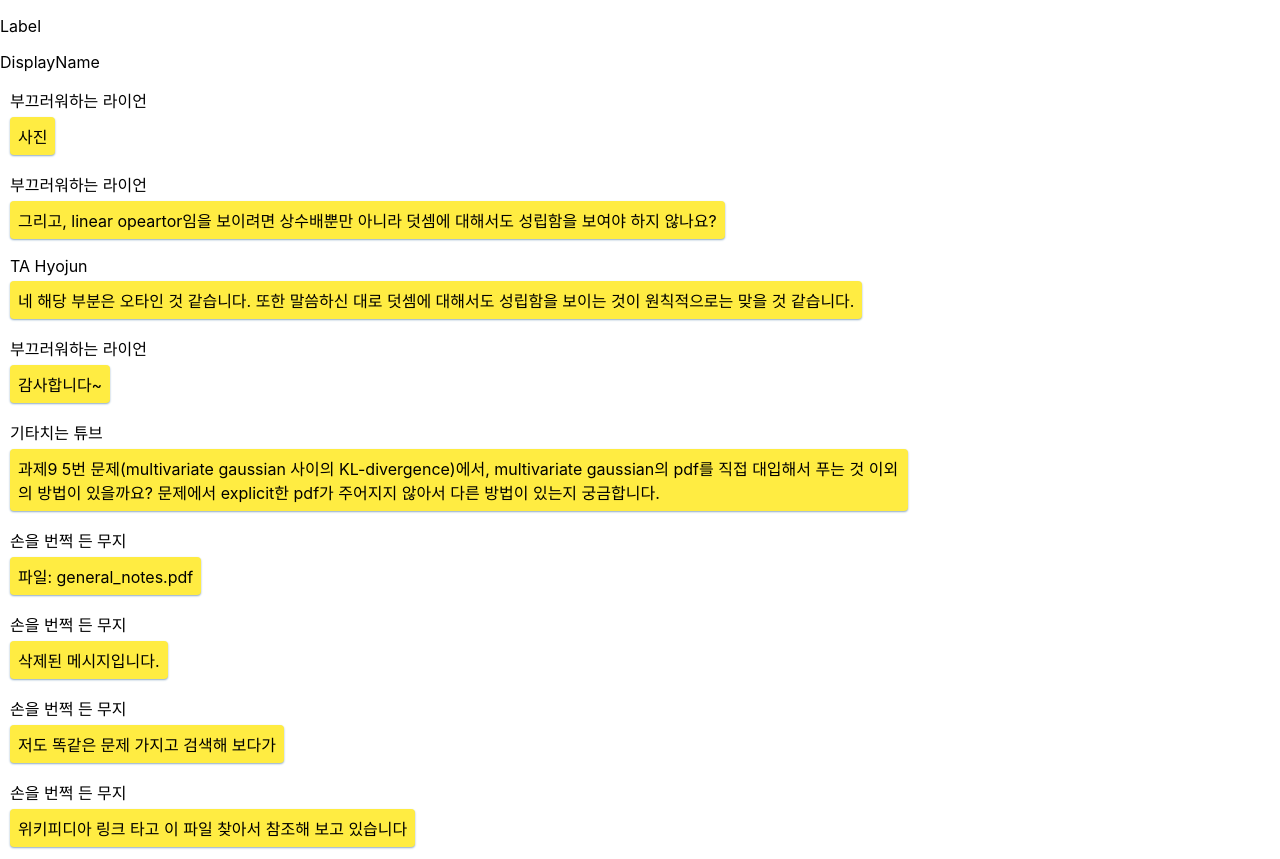
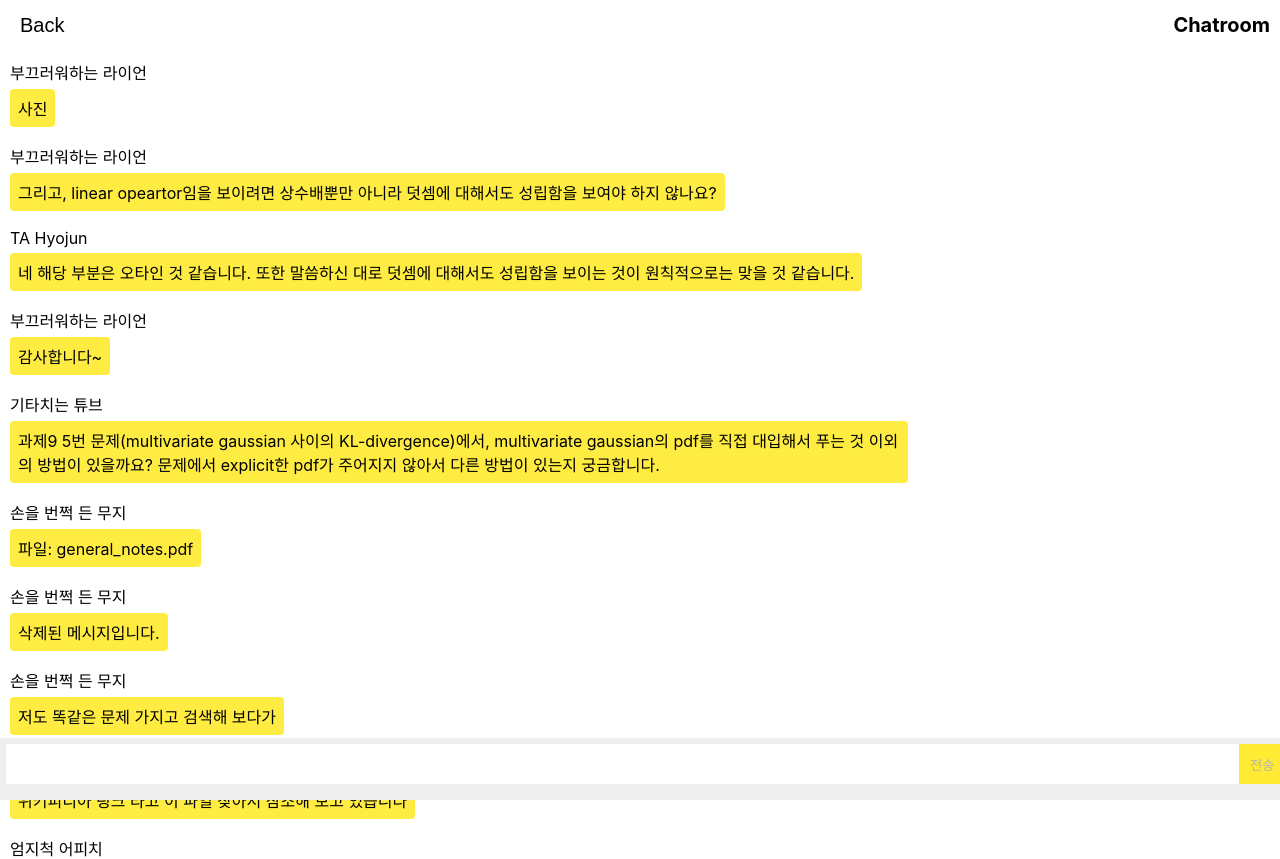
Before and after one commit to ZzeongB/Question-Answer-and-Connect, a React (Create React App) app: page / in a window 1280 px wide. Shown: the top 859 px of the page. Built offline with nearby package versions, Linux system fonts and the light colour scheme.

Commit message:
header, footer and details added

```diff
--- a/src/ChattingScreen.js
+++ b/src/ChattingScreen.js
@@ -1,15 +1,20 @@
 import "./App.css";
-import React, { useEffect, useState } from "react";
-import { useLocation, useNavigate } from "react-router-dom";
+import React from "react";
 
-import Chat from "./Chat";
+import Chat from "./components/Chat";
+import Header from "./components/ChatroomHeader";
+import Footer from "./components/ChatroomFooter";
 
 const ChattingScreen = () => {
   return (
-    <div>
-      <p className="testtext">{"Label"}</p>
-      <p className="testtext">{"DisplayName"}</p>
-      <Chat user={"user"} />
+    <div style={{ display: 'flex', flexDirection: 'column',}}>
+      <Header roomName={"Chatroom"} onBack={() => {}} />
+        <Chat user={"user"} style={{ flex: 1, overflow: 'auto' }}/>
+        <Footer
+          onChatSumbmit={() => {
+            console.log("Chat submitted");
+          }}
+        />
     </div>
   );
 };
--- a/src/Chat.js
+++ b/src/components/Chat.js
@@ -1,7 +1,18 @@
 import React, { useState, useEffect } from "react";
-import Papa from "papaparse";
-import csvjson from "./csvjson.json";
-import { SingleChat } from "./components/ChatBlock";
+import csvjson from "../csvjson.json";
+import { SingleChat } from "./ChatBlock";
+import styled from "styled-components";
+
+const Wrapper = styled.main`
+  position: relative;
+  top: 50px;
+  bottom: 65px;
+  left: 0px;
+  right: 0px;
+  overflow: auto;
+  width: 100%;
+  background-color: #ffffff;
+`;
 
 const Chat = ({ user }) => {
   const [messages, setMessages] = useState([]);
@@ -23,22 +34,14 @@ const Chat = ({ user }) => {
   };
 
   return (
-    <div className="chat-container">
+    <Wrapper>
       <div className="chat-messages">
-        {messages.slice(-20, -1).map((message, index) => { // Display only the last 20 messages
-          return    <SingleChat message={message} index={index}/>;
+        {messages.slice(-20, -1).map((message, index) => {
+          // Display only the last 20 messages
+          return <SingleChat message={message} index={index} />;
         })}
       </div>
-      <form className="chat-form" onSubmit={handleSubmit}>
-        <input
-          type="text"
-          value={newMessage}
-          onChange={handleInputChange}
-          placeholder="Type your message..."
-        />
-        <button type="submit">Send</button>
-      </form>
-    </div>
+    </Wrapper>
   );
 };
 
--- a/src/components/ChatBlock.js
+++ b/src/components/ChatBlock.js
@@ -7,7 +7,6 @@ const ChatWrapper = styled.div`
   padding: 7px 8px;
   border-radius: 4px;
   margin-bottom: 7px;
-  box-shadow: 0px 1px 2px 0px #8fabc7;
   max-width: 70%;
   word-wrap: break-word;
   white-space: pre-wrap;
@@ -20,7 +19,7 @@ const RightBlock = styled.div`
   margin-right: 10px;
 
   & ${ChatWrapper} {
-    background-color: #ffec42;
+    background-color: #ffffff;
     text-align: left;
   }
 `;
--- /dev/null
+++ b/src/components/ChatroomFooter.js
@@ -0,0 +1,95 @@
+import React, { useState } from 'react';
+import styled from 'styled-components';
+
+const Wrapper = styled.footer`
+  position: fixed;
+  bottom: 0px;
+  left: 0px;
+  right: 0px;
+  width: 100%;
+  min-height: 50px;
+  max-height: 200px;
+  overflow: auto;
+  padding: 6px;
+  z-index: 0;
+  background-color: #eeeeee;
+  & form {
+    position: relative;
+    display: flex;
+    width: 100%;
+    height: 100%;
+    & textarea,
+    button {
+      display: inline-block;
+      border: none;
+      outline: none;
+    }
+    & textarea {
+      width: 100%;
+      resize: none;
+      height: 100%;
+      margin: 0;
+      padding: 5px 20px;
+    }
+    & button {
+      width: 50px;
+      height: 40px;
+      background: #ffeb33;
+      &.canSubmit {
+        cursor: pointer;
+        pointer-events: all;
+        color: #000;
+      }
+      &.cannotSubmit {
+        pointer-events: none;
+        color: #b4b4b4;
+      }
+    }
+  }
+`;
+
+const Footer = ({ onChatSumbmit }) => {
+  const [message, setMessage] = useState('');
+  // 채팅 내용이 공백이라면, 채팅을 보낼 수 없도록 설정하였습니다.
+  const isCanSubmit = !!message.replace(/ |\n/g, '');
+  const btnClassName = isCanSubmit ? 'canSubmit' : 'cannotSubmit';
+  const onMessageChange = (event) => {
+    event.preventDefault();
+    const value = event.target.value;
+    setMessage(value);
+  };
+  const requestSubmit = () => {
+    if (isCanSubmit) {
+      onChatSumbmit(message);
+      setMessage('');
+    }
+  };
+  const onSubmit = (event) => {
+    event.preventDefault();
+    requestSubmit();
+  };
+  const onEnterPress = (event) => {
+    // shift + enter 이면 줄바꿈이 되고, enter키만 누르면 채팅 전송이 됩니다.
+    if (!event.shiftKey && event.key === 'Enter') {
+      event.preventDefault();
+      requestSubmit();
+    }
+  };
+  return (
+    <Wrapper>
+      <form onSubmit={onSubmit}>
+        <textarea
+          value={message}
+          autoFocus={true}
+          onChange={onMessageChange}
+          onKeyPress={onEnterPress}
+        />
+        <button className={btnClassName} type="submit">
+          전송
+        </button>
+      </form>
+    </Wrapper>
+  );
+};
+
+export default Footer;
--- /dev/null
+++ b/src/components/ChatroomHeader.js
@@ -0,0 +1,42 @@
+import React from "react";
+import styled from "styled-components";
+
+const HeaderWrapper = styled.header`
+  position: fixed;
+  width: 100%;
+  background-color: #ffffff;
+  height: 50px;
+  display: flex;
+  align-items: center;
+  justify-content: space-between;
+  padding: 0 10px;
+  box-sizing: border-box;
+
+  & span {
+    font-weight: bold;
+    font-size: 20px;
+  }
+
+  & button {
+    font-size: 20px;
+    padding: 10px;
+    background-color: #ffffff;
+    border: none;
+    cursor: pointer;
+
+    &:hover {
+      color: #dcdcdc;
+    }
+  }
+`;
+
+const Header = ({ roomName, onBack }) => {
+  return (
+    <HeaderWrapper>
+      <button onClick={onBack}>Back</button>
+      <span>{roomName}</span>
+    </HeaderWrapper>
+  );
+};
+
+export default Header;
```
